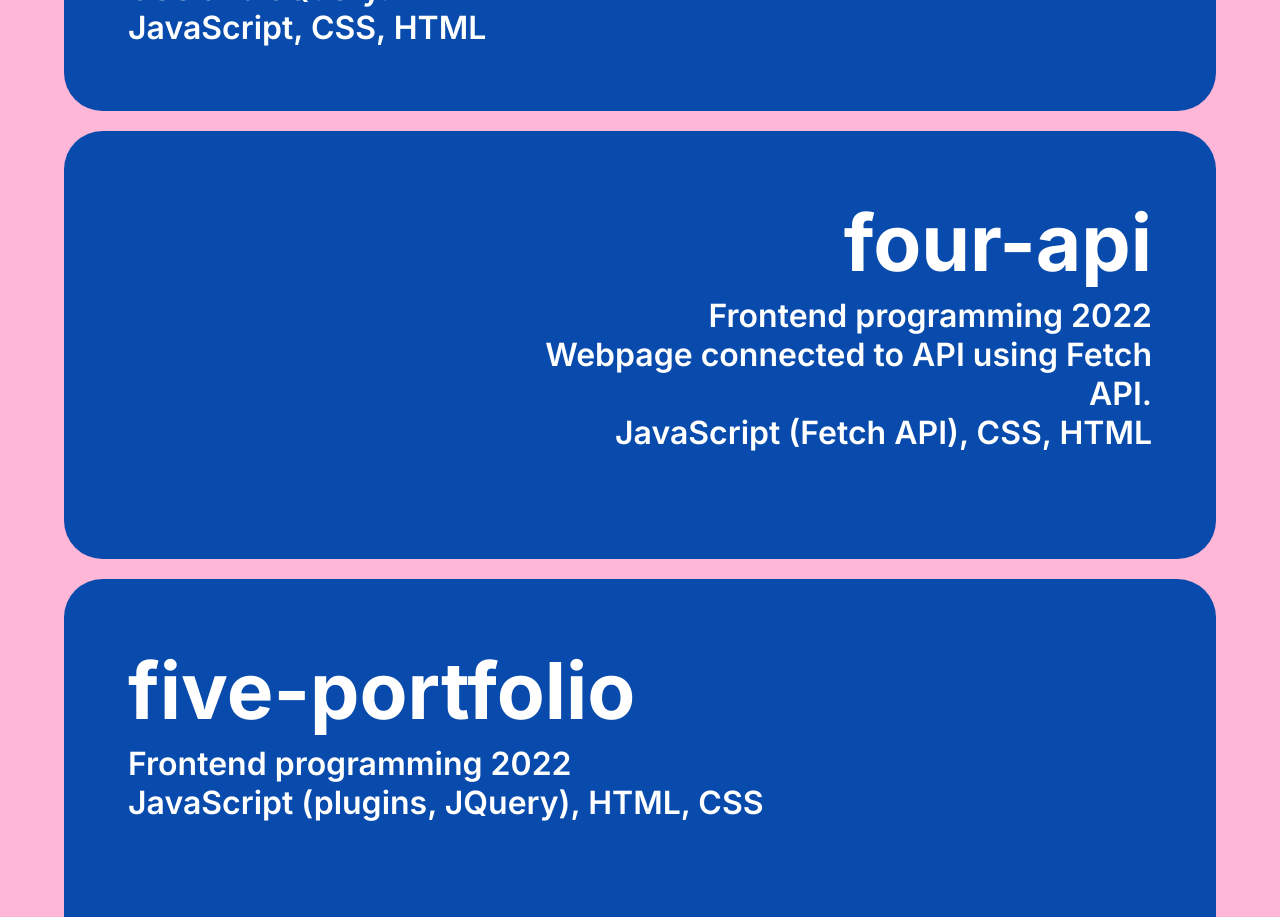
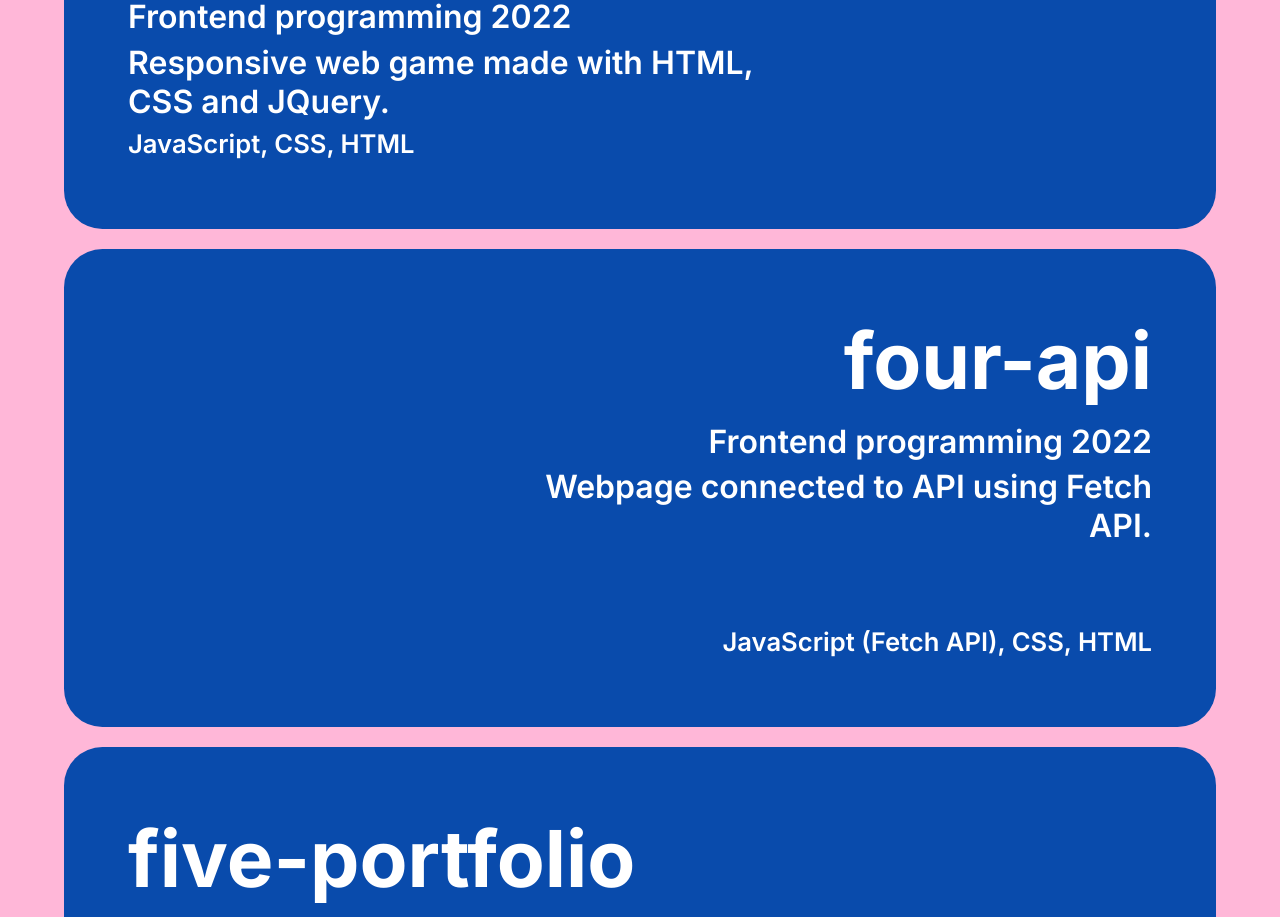
Before and after one commit to idamakela/assign-5, a Next.js app: page /projects in a window 1280 px wide. Shown: the part 1880-2797 px from the top of the page. Built offline with nearby package versions, Linux system fonts and the light colour scheme.

Commit message:
fixed styling for text in project divs

```diff
--- a/public/data.js
+++ b/public/data.js
@@ -52,7 +52,7 @@ const data = [
     {
         title: 'five-portfolio',
         course: 'Frontend programming 2022',
-        desc: '',
+        desc: 'Basic portfolio using JQuery, HTML and CSS.',
         tools: 'JavaScript (plugins, JQuery), HTML, CSS',
         img: '',
         demo: '',
--- a/styles/projects.scss
+++ b/styles/projects.scss
@@ -35,7 +35,7 @@ body {
     background-color: $font-color;
     border-radius: 2.4rem;
     color: $base-color;
-    min-height: 300px;
+    min-height: 350px;
 
     &.odd {
         flex-direction: row-reverse;
@@ -49,16 +49,19 @@ body {
 
         .tools {
             justify-self: end;
+            margin-top: auto;
+            font-size: 1.6rem;
         }
     }
 
 
     h3 {
         @include big-title-font;
-        margin-bottom: 1%;
+        margin-bottom: 2%;
     }
 
     p {
         @include big-body-font;
+        margin-bottom: 1%;
     }
 }
```
